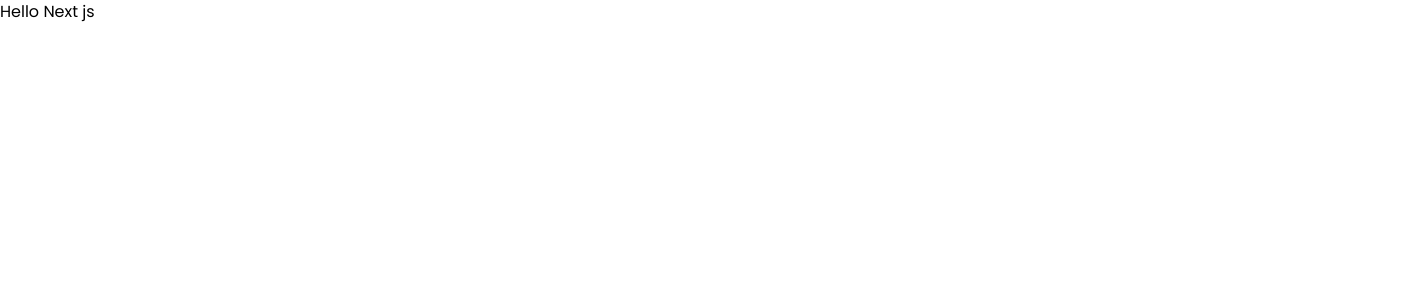
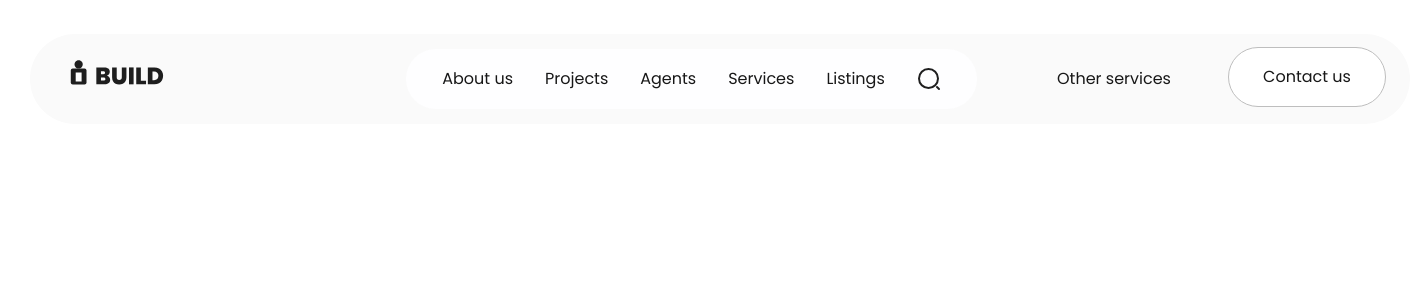
Before and after one commit to kav1nduKalhara/estate-landing-page, a Next.js app: page / in a window 1280 px wide. Shown: the top 300 px of the page, 1410 px wide, since content can reach past the window. Built offline with nearby package versions, Linux system fonts and the light colour scheme.

Commit message:
feat: add NavBar

```diff
--- a/app/page.tsx
+++ b/app/page.tsx
@@ -1,9 +1,10 @@
 import Image from "next/image";
+import NavBar from "@/components/NavBar";
 
 export default function Home() {
     return (
-        <div className=" text-black">
-            Hello Next js
-        </div>
+        <main>
+            <NavBar/>
+        </main>
     );
 }
--- /dev/null
+++ b/components/NavBar.tsx
@@ -0,0 +1,60 @@
+import Image from "next/image";
+import Link from "next/link";
+
+const NavBar = () => {
+    return (
+        <nav className="absolute top-[34px] left-[30px] w-[1380px] h-[90px] rounded-[70px] bg-[#FAFAFA]">
+            <div className="absolute top-[23px] left-[40px] flex items-center gap-[10px]">
+                <img src="/Logo.svg" alt="Logo" className="w-[93.89px] h-[27.5px]"/>
+            </div>
+            <div className="absolute top-[15px] left-[376px] w-[571px] h-[60px] bg-[#FEFEFF] rounded-[40px] flex justify-center">
+                <div className="flex flex-row items-center space-x-8 " >
+                    <Link href="/">
+                        <div className="font-[400] text-[16px] leading-[120%]">
+                            About us
+                        </div>
+                    </Link>
+                    <Link href="/">
+                        <div className="font-[400] text-[16px] leading-[120%]">
+                            Projects
+                        </div>
+                    </Link>
+                    <Link href="/">
+                        <div className="font-[400] text-[16px] leading-[120%]">
+                            Agents
+                        </div>
+                    </Link>
+                    <Link href="/">
+                        <div className="font-[400] text-[16px] leading-[120%]">
+                            Services
+                        </div>
+                    </Link>
+                    <Link href="/">
+                        <div className="font-[400] text-[16px] leading-[120%]">
+                            Listings
+                        </div>
+                    </Link>
+                    <Link href="/">
+                        <img src="/search.svg" alt="search" className="w-[24px] h-[24px]"/>
+                    </Link>
+                </div>
+            </div>
+            <div className="absolute top-[35px] left-[1027px] w-[141px] h-[19px]">
+                <Link href="/">
+                    <div className= "font-[400] text-[16px] leading-[120%]">
+                        Other services
+                    </div>
+                </Link>
+            </div>
+            <div className="absolute top-[13px] left-[1198px] w-[158px] h-[60px] bg-white border border-[#BEBEBE] rounded-[40px] flex items-center justify-center gap-[10px]">
+                <Link href="/">
+                    <div className= "font-[400] text-[16px] leading-[120%] whitespace-nowrap">
+                        Contact us
+                    </div>
+                </Link>
+            </div>
+        </nav>
+    )
+}
+
+export default NavBar;
--- /dev/null
+++ b/tailwind.config.ts
@@ -0,0 +1,13 @@
+import type { Config } from "tailwindcss";
+
+export default {
+    content: [
+        "./pages/**/*.{js,ts,jsx,tsx,mdx}",
+        "./components/**/*.{js,ts,jsx,tsx,mdx}",
+        "./app/**/*.{js,ts,jsx,tsx,mdx}",
+    ],
+    theme: {
+        extend: {},
+    },
+    plugins: [],
+} satisfies Config;
```
Also changed, not shown: public/Logo.svg (added), public/search.svg (added).
